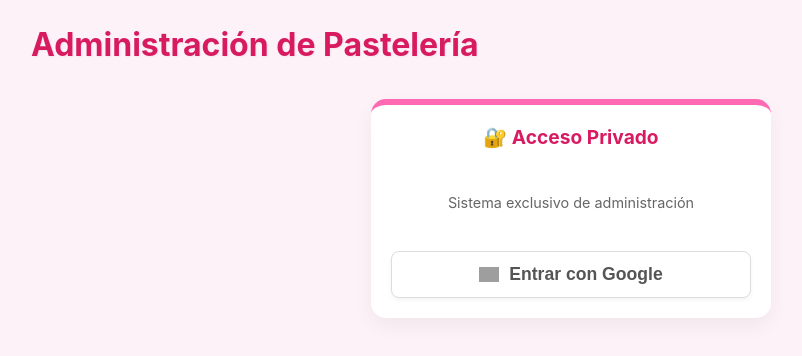
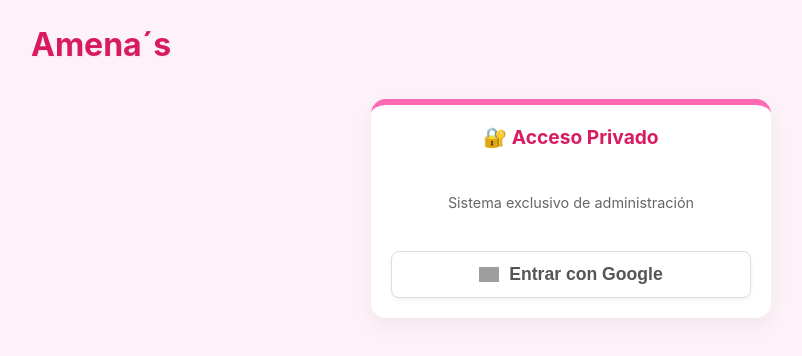
Before and after one commit to Karma13022025/Agenda2, a React (Vite) app in the folder aplicacion-pedidos/: page / in a window 1280 px wide. Shown: the top 356 px of the page, without its empty margins (69-871 px from the left). Built offline with nearby package versions, Linux system fonts and the light colour scheme; no server answers; grey boxes are pictures that could not be loaded.

Commit message:
Textos y titulos

```diff
--- a/aplicacion-pedidos/index.html
+++ b/aplicacion-pedidos/index.html
@@ -4,7 +4,7 @@
     <meta charset="UTF-8" />
     <link rel="icon" type="image/svg+xml" href="/vite.svg" />
     <meta name="viewport" content="width=device-width, initial-scale=1.0" />
-    <title>aplicacion-pedidos</title>
+    <title>Agenda Pasteleria</title>
   </head>
   <body>
     <div id="root"></div>
--- a/aplicacion-pedidos/src/App.jsx
+++ b/aplicacion-pedidos/src/App.jsx
@@ -46,7 +46,7 @@ function App() {
     return (
       <div className="contenedor-principal">
         <div className="header">
-          <h1>Administración de Pastelería</h1>
+          <h1>Amena´s</h1>
         </div>
         <Login />
       </div>
@@ -57,7 +57,7 @@ function App() {
   return (
     <div className="contenedor-principal">
       <div className="header" style={{ display: 'flex', justifyContent: 'space-between', alignItems: 'center' }}>
-        <h1>Administración de Pastelería</h1>
+        <h1> Amena´s </h1>
         <button
           onClick={cerrarSesion}
           style={{ background: 'transparent', border: '2px solid #d81b60', color: '#d81b60', padding: '8px 15px', borderRadius: '8px', fontWeight: 'bold', cursor: 'pointer' }}
--- a/aplicacion-pedidos/src/FormularioPedido.jsx
+++ b/aplicacion-pedidos/src/FormularioPedido.jsx
@@ -96,7 +96,7 @@ export default function FormularioPedido() {
         </div>
       )}
 
-      <h2>📝 Agendar Nuevo Pedido</h2>
+      <h2>📝 Agendar nuevo pedido </h2>
 
       <div className="campo">
         <label>Nombre del Cliente *</label>
```
